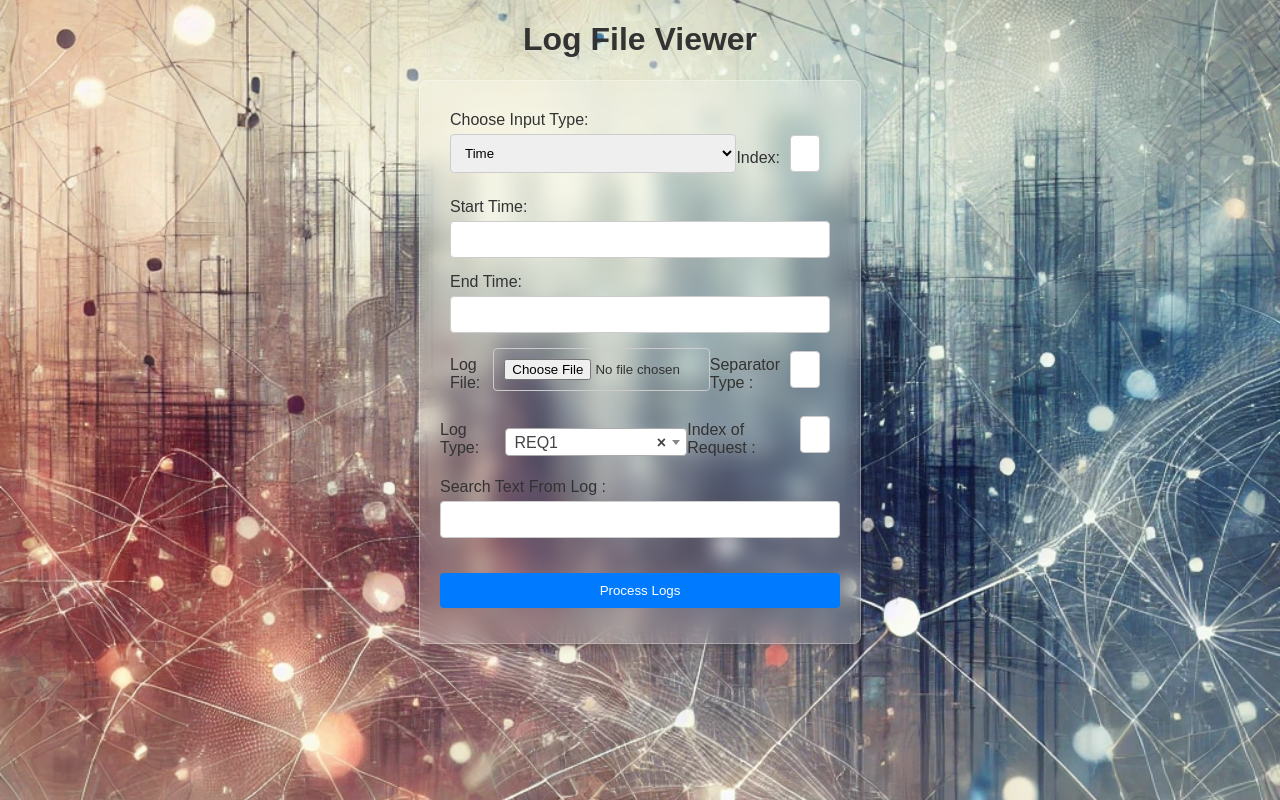
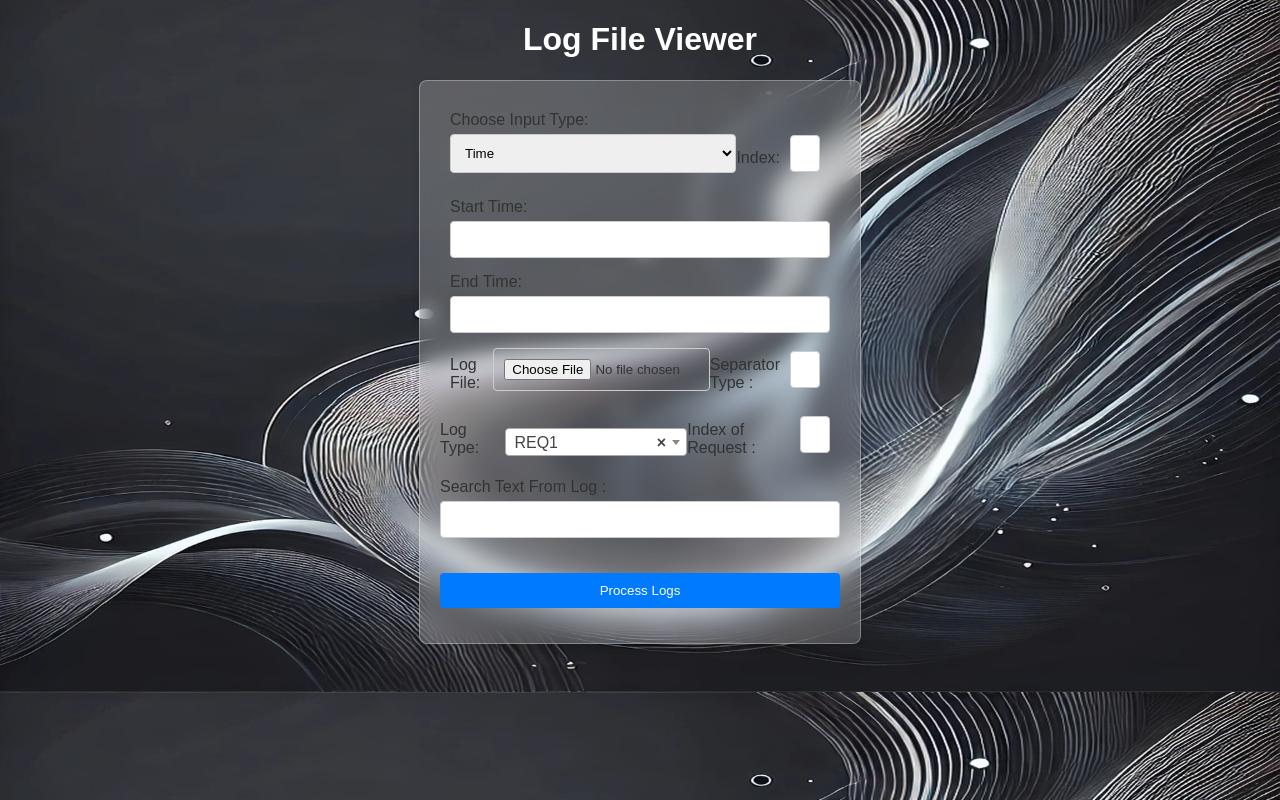
Before and after one commit to rusha271/Log_Extraction, a Flask app: page / in a window 1280 px wide. Run offline with Flask 3, Linux system fonts and the light colour scheme; some libraries are stand-ins or nearby versions.

Commit message:
I have make changes in code and structure

```diff
--- a/static/index.css
+++ b/static/index.css
@@ -2,7 +2,7 @@
     font-family: Arial, sans-serif;
     margin: 20px;
     padding: 0;
-    background-image: url('/static/background.png');
+    background-image: url('/static/back.png');
     background-size: cover;
     background-position: center;
     color: #333;
@@ -11,6 +11,7 @@
 
 h1 {
     text-align: center;
+    color: #fff ;
 }
 .container {
     margin: 10px;
```
Also changed, not shown: README.md, static/back.png (added), static/background.png (deleted).
